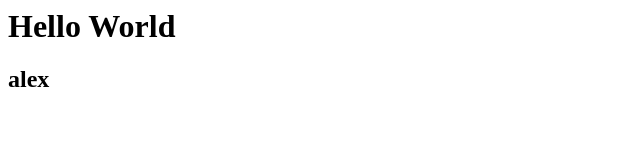
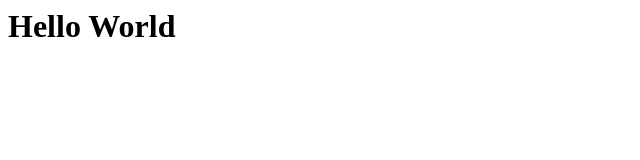
Before and after one commit to acenci7/test, a plain HTML site: page index.html in a window 1280 px wide. Shown: the full height of the page, 0-640 px from the left. Drawn offline with Linux system fonts and the light colour scheme.

Commit message:
removed text

```diff
--- a/index.html
+++ b/index.html
@@ -1,2 +1 @@
 <h1>Hello World</h1>
-<h2>alex</h2>
```
